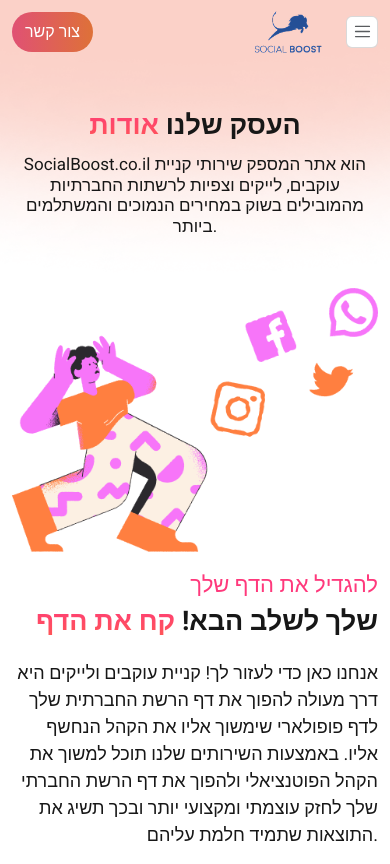
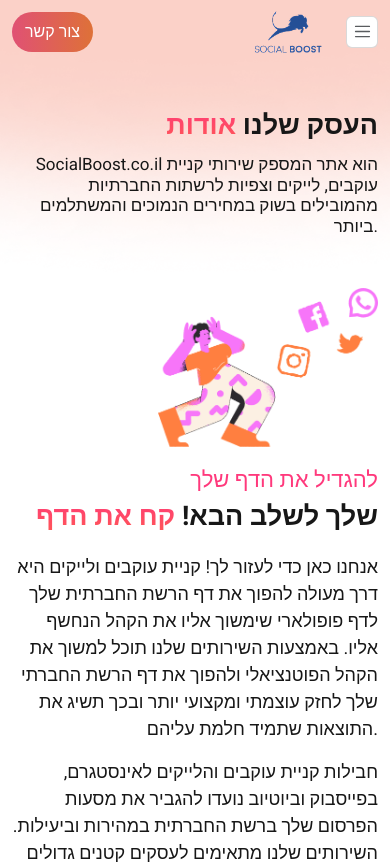
Before and after one commit to Rajat9900/socialboost-upgrade, a Next.js app: page /about in a window 390 px wide. Shown: the top 864 px of the page. Built offline with nearby package versions, Linux system fonts and the light colour scheme.

Commit message:
center-text

```diff
--- a/public/css/responsive.css
+++ b/public/css/responsive.css
@@ -15,6 +15,7 @@
 {
 .header-main ul.navbar-nav li a {
     font-size: 15px;
+    text-align: right;
 }
 .left-form {
     padding: 0;
@@ -220,6 +221,24 @@ div#navbarSupportedContent ul li {
     h2 {
     font-size: 27px;
 }
+.testo-left img {
+    max-width: 220px;
+    text-align: right;
+    margin-left: auto;
+    float: right;
+    margin-bottom: 20px;
+}
+.left-insta-detial img {
+    max-width: 240px;
+    text-align: right;
+    margin-left: auto;
+    float: right;
+    margin-bottom: 20px;
+    height: auto;
+}
+section.section-block h6, section.section-block h2, section.section-block p, .banner-top h2, .banner-top p {
+    text-align: right;
+}
 a.navbar-brand img {
     max-width: 78px;
 }
```
